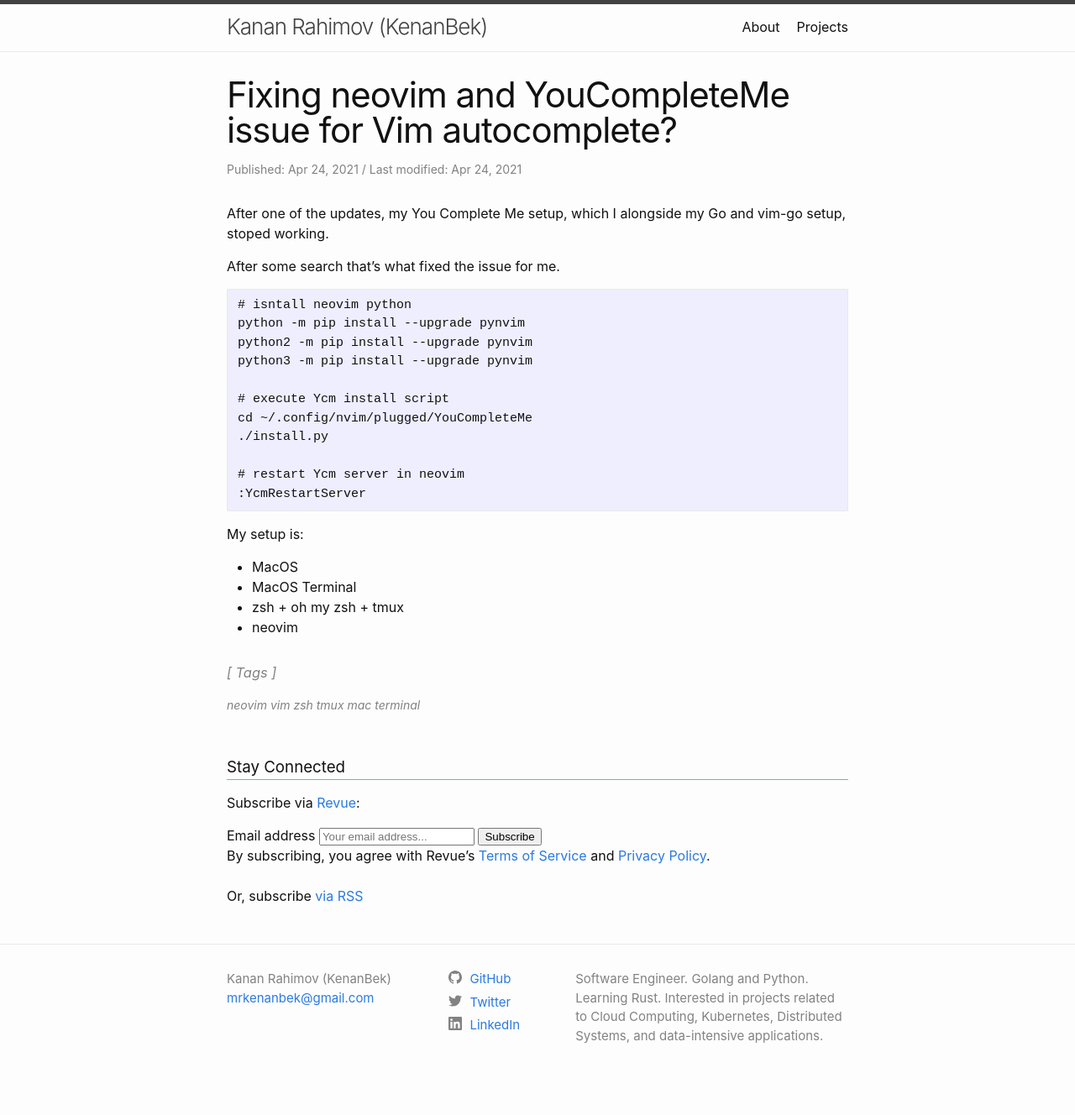
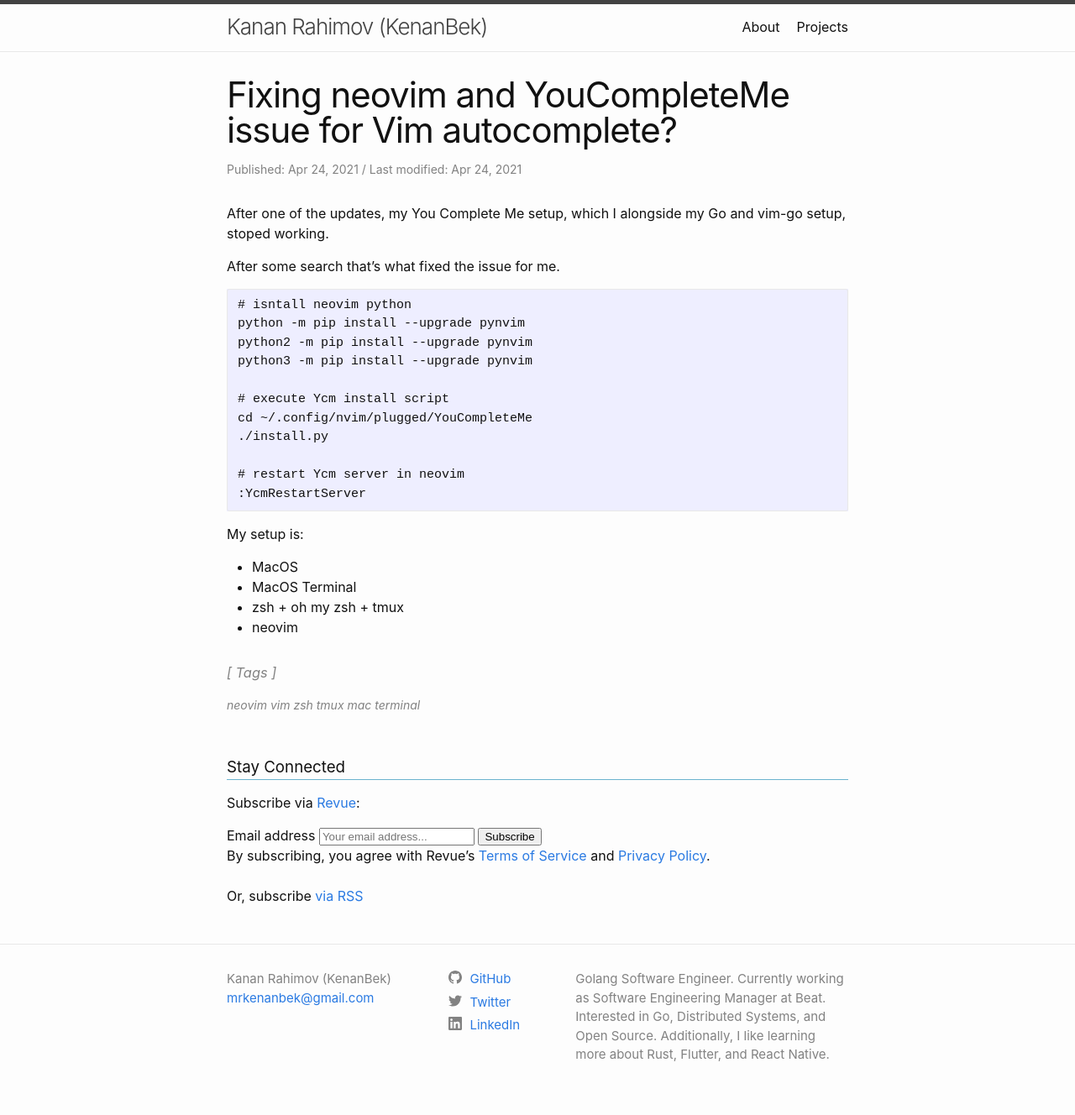
Before and after one commit to KenanBek/kenanbek.github.io, a Jekyll site: the page built from _posts/articles/2021-04-24-neovim-youcompleteme-tmux-zsh-mac-terminal.markdown, in a window 1280 px wide. Shown: the whole page at 84% size. Built offline with Jekyll 4.4.1, drawn with Linux system fonts in a browser that asks for light colours; comment, search, counter and statistics services are not loaded; before the commit the page ends 1305 px from its top, so only the background shows below that.

Commit message:
update desc

```diff
--- a/_config.yml
+++ b/_config.yml
@@ -16,8 +16,7 @@
 title: Kanan Rahimov (KenanBek)
 email: mrkenanbek@gmail.com
 description: >- # this means to ignore newlines until "baseurl:"
-  Software Engineer. Golang and Python. Learning Rust.
-  Interested in projects related to Cloud Computing, Kubernetes, Distributed Systems, and data-intensive applications.
+  Golang Software Engineer. Currently working as Software Engineering Manager at Beat. Interested in Go, Distributed Systems, and Open Source. Additionally, I like learning more about Rust, Flutter, and React Native.
 baseurl: "" # the subpath of your site, e.g. /blog
 url: "https://kenanbek.github.io" # the base hostname & protocol for your site, e.g. http://example.com
 github_username:  KenanBek
```
